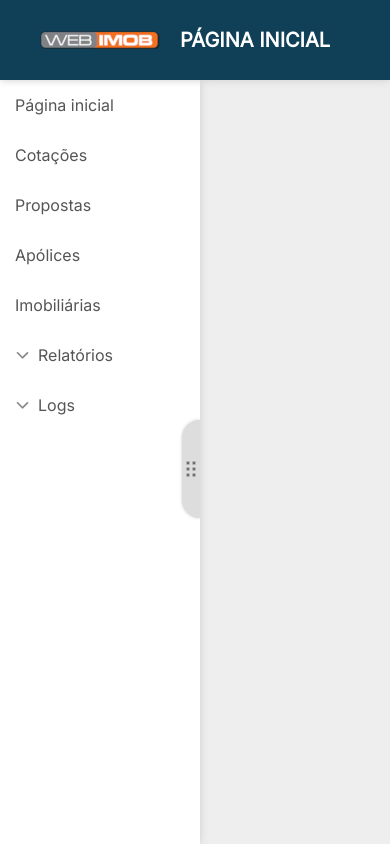
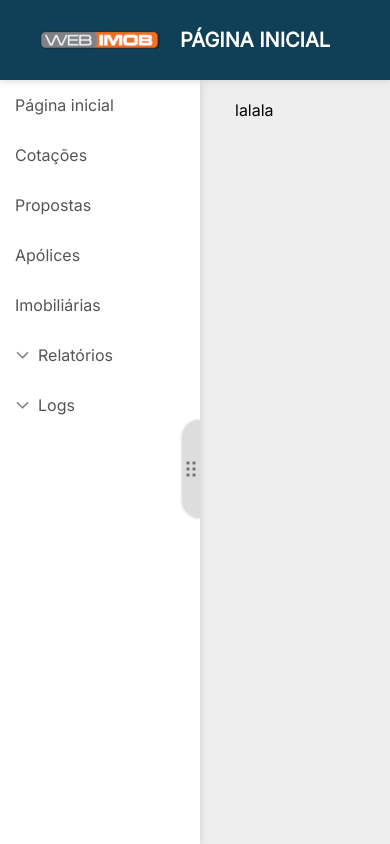
Before and after one commit to Berohlfs/Webimob, a React (Create React App) app in the folder codigo-fonte/Client/: page / in a window 390 px wide. Built offline with nearby package versions, Linux system fonts and the light colour scheme.

Commit message:
create Imobiliarias page

```diff
--- a/codigo-fonte/Client/src/App.js
+++ b/codigo-fonte/Client/src/App.js
@@ -1,7 +1,6 @@
 import './App.css';
-import Header from './layouts/Header'
-import Menu from './layouts/Menu'
-import Container from './layouts/Container'
+
+import Imobiliarias from './pages/Imobiliarias'
 
 import { useState } from 'react'
 
@@ -13,11 +12,7 @@ function App() {
 
   return (
     <>
-      <Header title={'PÁGINA INICIAL'}/>
-      <Menu isResponsive={responsiveness} toggle={toggleResponsiveness}/>
-      <Container isResponsive={responsiveness}>
-
-      </Container>
+      <Imobiliarias responsiveFunction={toggleResponsiveness} responsiveBool={responsiveness}/>
     </>
   )
 }
--- a/codigo-fonte/Client/src/layouts/Container.js
+++ b/codigo-fonte/Client/src/layouts/Container.js
@@ -1,9 +1,9 @@
 import './Container.css'
 
-const Container = ({isResponsive})=> {
+const Container = (props)=> {
     return (
-        <section id='main' className={`container ${isResponsive ? 'responsive-container' : ''}`}>
-
+        <section id='main' className={`container ${props.isResponsive ? 'responsive-container' : ''}`}>
+            {props.children}
         </section>
     )
 }
--- /dev/null
+++ b/codigo-fonte/Client/src/pages/Imobiliarias.js
@@ -0,0 +1,21 @@
+import Header from '../layouts/Header'
+import Menu from '../layouts/Menu'
+import Container from '../layouts/Container'
+
+const Imobiliarias = ({responsiveFunction, responsiveBool})=> {
+    return (
+        <>
+          <Header title={'PÁGINA INICIAL'}/>
+          <Menu isResponsive={responsiveBool} toggle={responsiveFunction}/>
+          <Container isResponsive={responsiveBool}>
+
+
+            lalala
+
+
+          </Container>
+        </>
+      )
+}
+
+export default Imobiliarias
```
